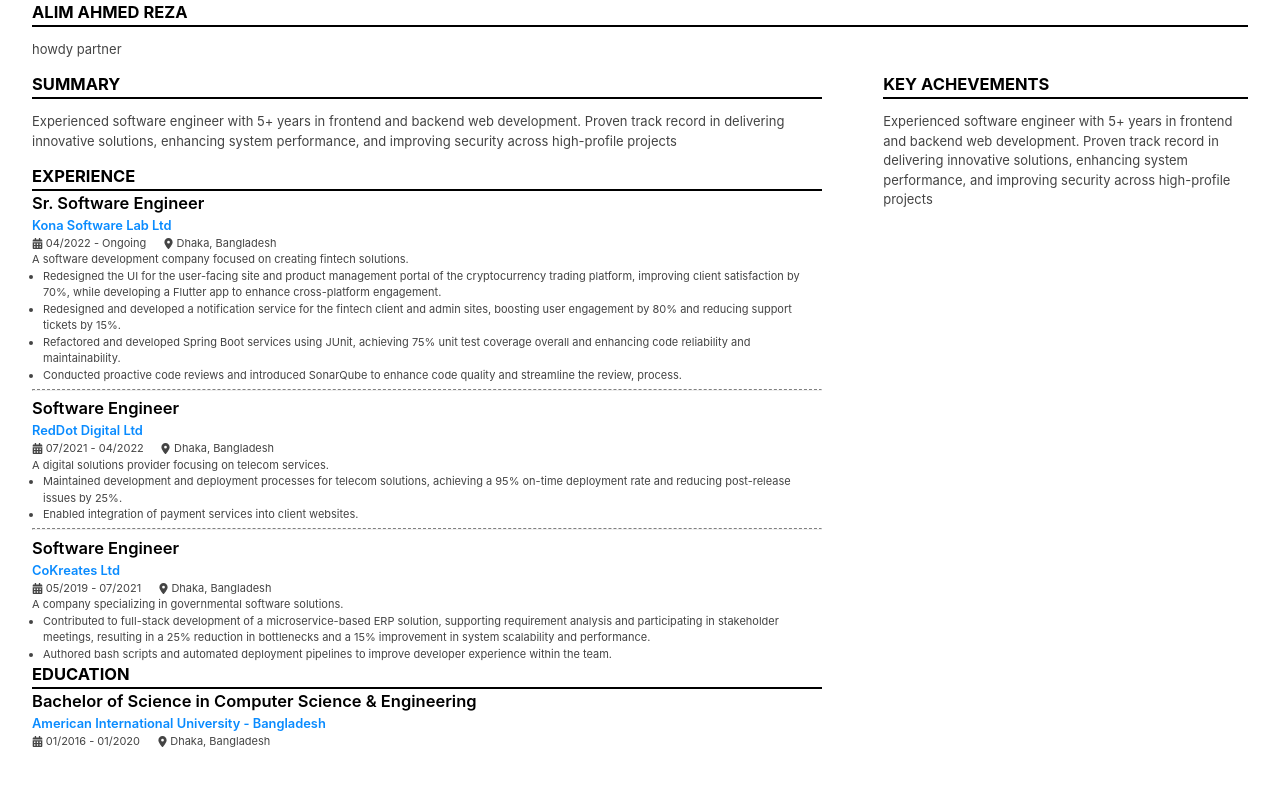
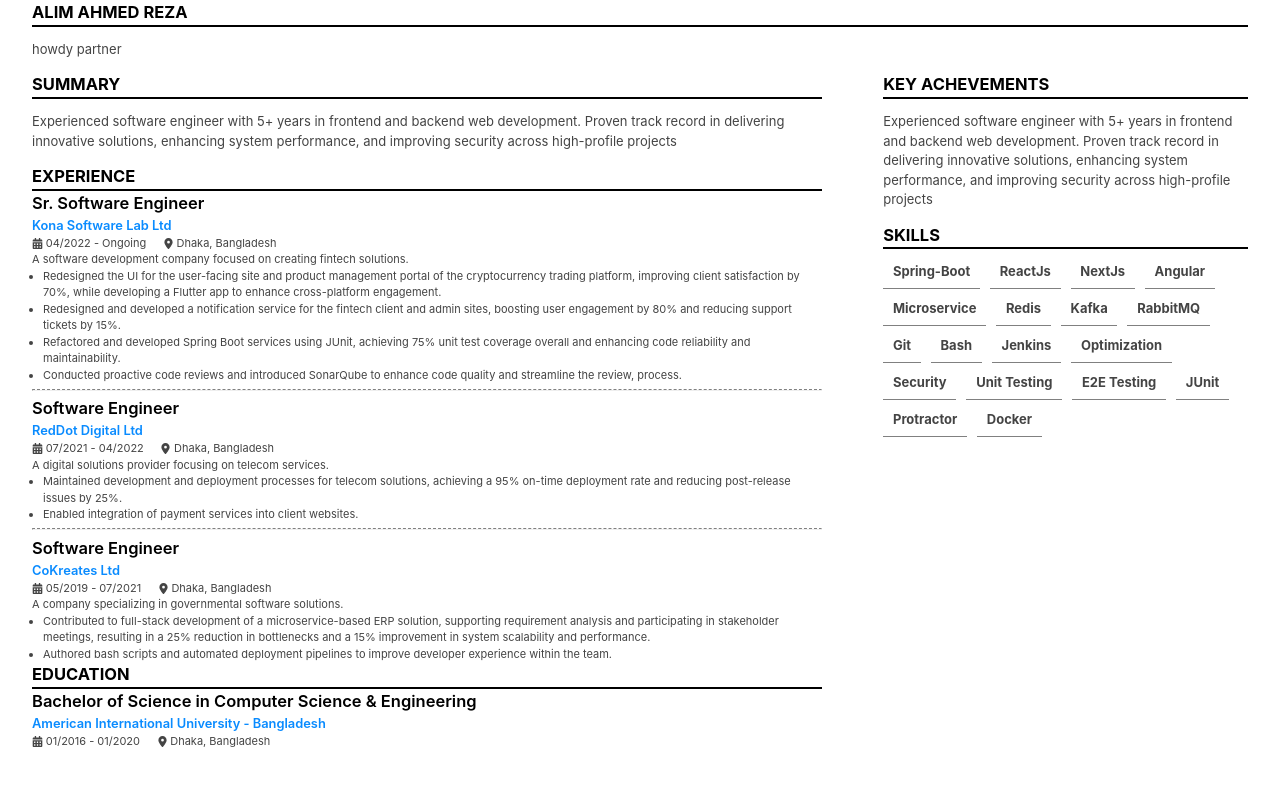
Before and after one commit to Alim-Reza/resume, a React (Vite) app: page / in a window 1280 px wide. Shown: the top 786 px of the page. Built offline with nearby package versions, Linux system fonts and the light colour scheme.

Commit message:
skills done

```diff
--- a/src/TwoColumn/TwoColumn.css
+++ b/src/TwoColumn/TwoColumn.css
@@ -55,3 +55,18 @@ section {
   align-items: center;
   align-content: center;
 }
+
+.skills {
+  display: flex;
+  flex-wrap: wrap;  /* Allow the items to wrap into new lines */
+  justify-content: flex-start;  /* Align items to the left */
+}
+
+.skillsItem {
+  /* padding: .5em; */
+  padding: 0 .75em .5em .75em;
+  margin: 0 10px 10px 0;
+  border-bottom: 1px solid grey;
+  box-sizing: border-box; /* Ensures padding and margin are included in width calculation */
+  font-weight: 700;
+}
--- a/src/TwoColumn/TwoColumn.tsx
+++ b/src/TwoColumn/TwoColumn.tsx
@@ -4,6 +4,7 @@ import Achevements from './components/achievements';
 import Education from './components/education';
 import Experience from './components/experience';
 import Header from './components/header';
+import Skill from './components/skill';
 import Summary from './components/summary';
 
 function TwoColumn() {
@@ -17,6 +18,7 @@ function TwoColumn() {
     </div>
     <div id="right">
       <Achevements value={ResumeDataV2.summary} />
+      <Skill value={ResumeDataV2.skills} />
     </div>
   </div>
   </>;
--- /dev/null
+++ b/src/TwoColumn/components/skill.tsx
@@ -0,0 +1,17 @@
+function Skill({value}){
+    return <>
+    <section>
+        <h1>Skills</h1>
+        <p className="skills">
+            {
+                value.map( x => <SkillsItem value={x} />)
+            }
+        </p>
+    </section>
+    </>;
+}
+
+function SkillsItem({value}) {
+    return <div className="skillsItem">{value}</div>
+}
+export default Skill;
```
